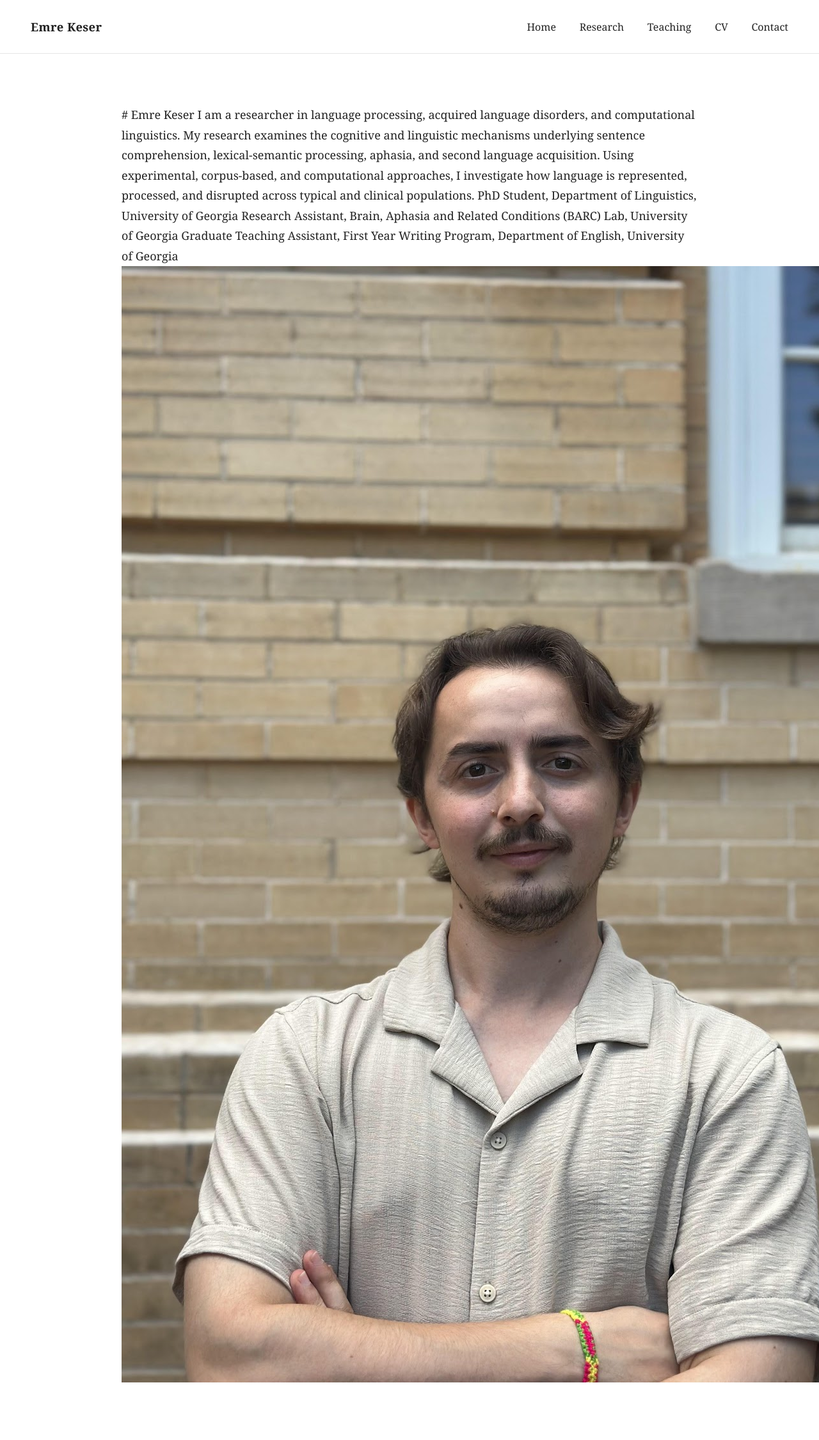
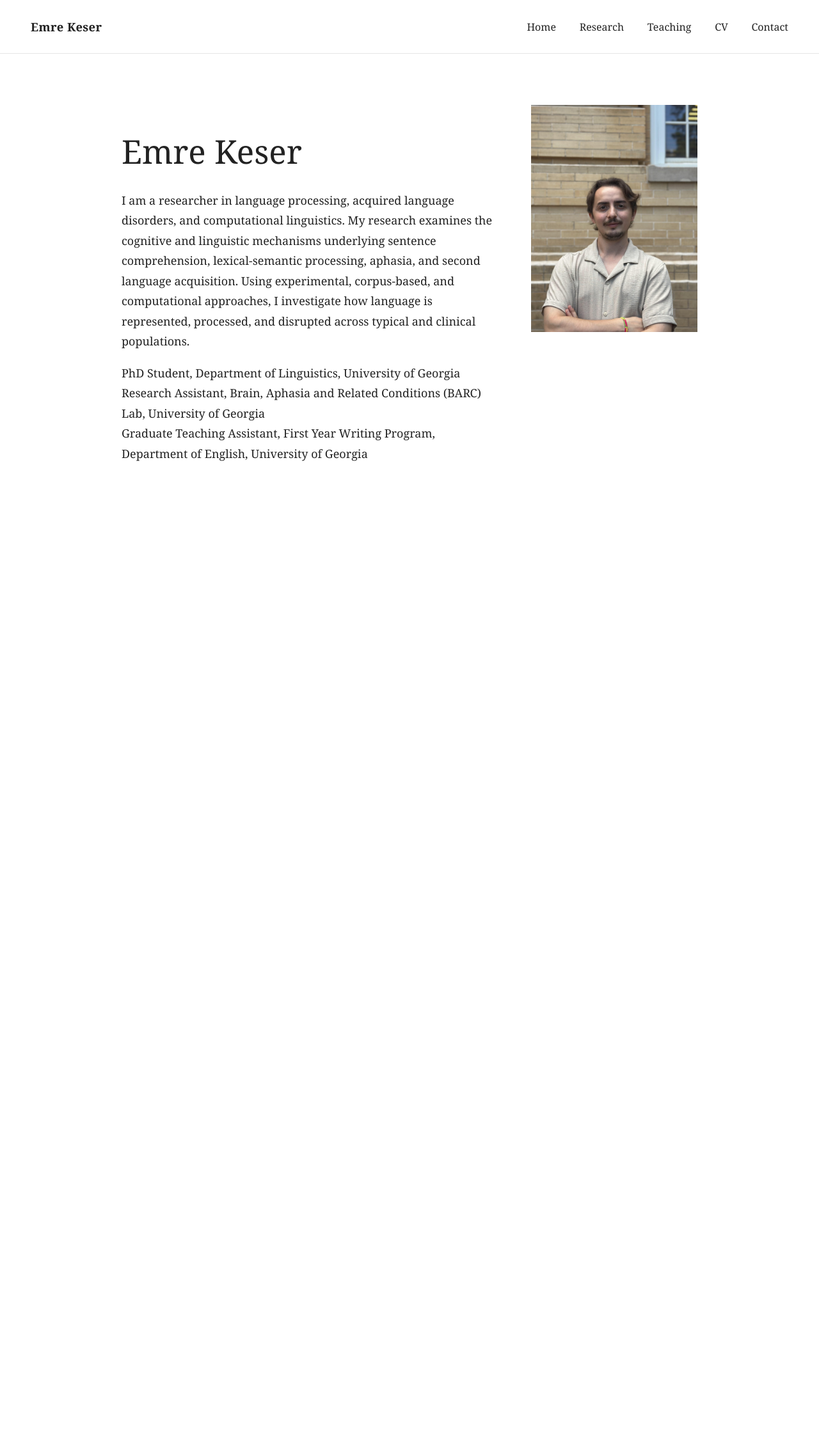
Before and after one commit to aekeser/aekeser.github.io, a Jekyll site: the page built from index.md, in a window 1280 px wide. Shown: the whole page at 64% size. Built offline with Jekyll 4.4.1, drawn with Linux system fonts in a browser that asks for light colours; after the commit the page ends 900 px from its top, so only the background shows below that.

Commit message:
Add homepage portrait layout

```diff
--- a/assets/css/style.css
+++ b/assets/css/style.css
@@ -61,3 +61,19 @@ a {
 a:hover {
     opacity: 0.8;
 }
+
+.home-intro {
+    display: flex;
+    align-items: flex-start;
+    gap: 3rem;
+}
+
+.home-text {
+    flex: 1;
+}
+
+.home-photo img {
+    width: 260px;
+    height: auto;
+    display: block;
+}
--- a/index.md
+++ b/index.md
@@ -5,22 +5,26 @@ title: Home
 
 <section class="home-intro">
 
-  <div class="home-text">
+<div class="home-text">
 
-# Emre Keser
+<h1>Emre Keser</h1>
 
+<p>
 I am a researcher in language processing, acquired language disorders, and computational linguistics. My research examines the cognitive and linguistic mechanisms underlying sentence comprehension, lexical-semantic processing, aphasia, and second language acquisition. Using experimental, corpus-based, and computational approaches, I investigate how language is represented, processed, and disrupted across typical and clinical populations.
+</p>
 
+<p>
 PhD Student, Department of Linguistics, University of Georgia
+<br>
+Research Assistant, Brain, Aphasia and Related Conditions (BARC) Lab, University of Georgia
+<br>
+Graduate Teaching Assistant, First Year Writing Program, Department of English, University of Georgia
+</p>
 
-Research Assistant, Brain, Aphasia and Related Conditions (BARC) Lab, University of Georgia
+</div>
 
-Graduate Teaching Assistant, First Year Writing Program, Department of English, University of Georgia
-
-  </div>
-
-  <div class="home-photo">
-    <img src="/assets/images/portrait.png" alt="Portrait of Emre Keser">
-  </div>
+<div class="home-photo">
+<img src="/assets/images/portrait.png" alt="Portrait of Emre Keser">
+</div>
 
 </section>
```
